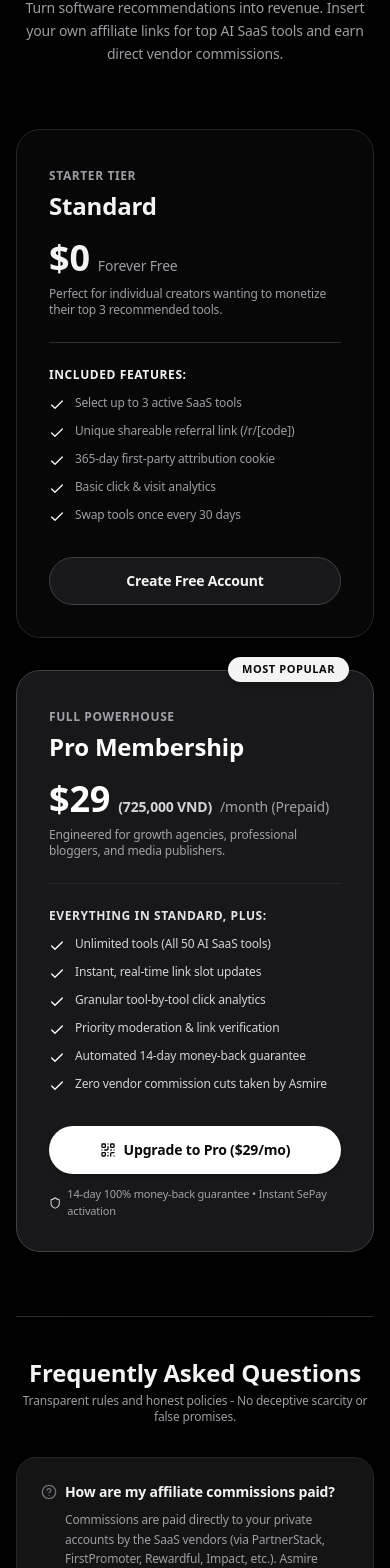
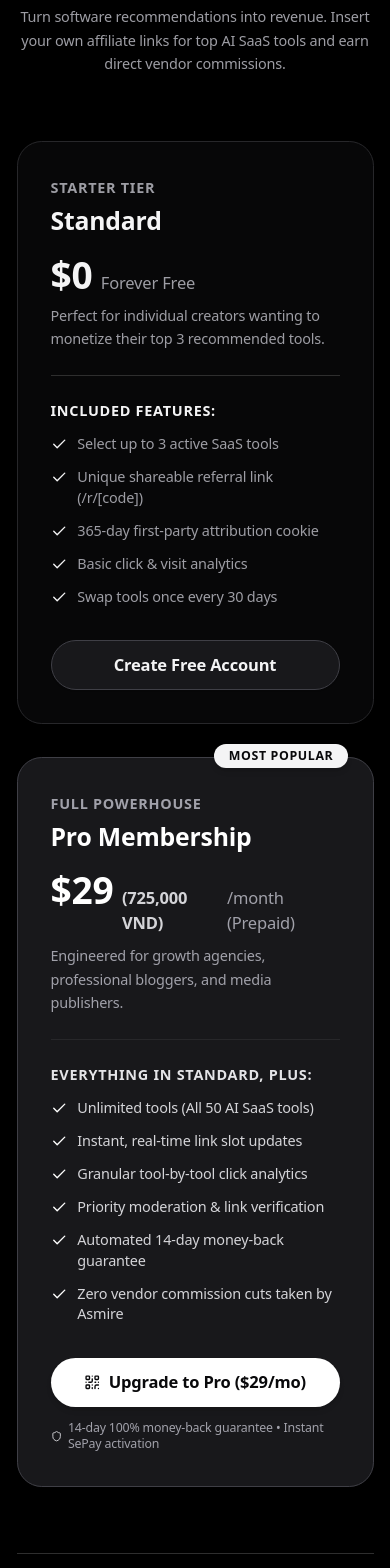
Before and after one commit to raifirstsi/asmireme, a Next.js app: page /en/membership in a window 390 px wide. Shown: the part 246-1814 px from the top of the page. Built offline with nearby package versions, Linux system fonts and the light colour scheme; no server answers.

Commit message:
feat(typography): enlarge nav menu text and site-wide body typography for enhanced legibility

```diff
--- a/src/app/[locale]/account/login/page.tsx
+++ b/src/app/[locale]/account/login/page.tsx
@@ -79,10 +79,10 @@ export default function LoginPage() {
               className="h-9 w-9 object-contain dark:invert transition-[filter] duration-200"
             />
           </div>
-          <h1 className="text-2xl font-black text-foreground">
+          <h1 className="text-2xl sm:text-3xl font-black text-foreground">
             {step === "EMAIL" ? "Welcome to Asmire" : "Enter Verification Code"}
           </h1>
-          <p className="text-xs text-muted-foreground">
+          <p className="text-sm text-muted-foreground">
             {step === "EMAIL"
               ? "Passwordless access for member referral management."
               : `We sent a 6-digit login code from support@asmire.me to ${email}`}
@@ -91,7 +91,7 @@ export default function LoginPage() {
 
         {message && (
           <div
-            className={`p-3 rounded-xl text-xs font-medium border ${
+            className={`p-3.5 rounded-xl text-sm font-medium border ${
               message.isError
                 ? "bg-rose-500/10 border-rose-500/30 text-rose-600 dark:text-rose-400"
                 : "bg-emerald-500/10 border-emerald-500/30 text-emerald-600 dark:text-emerald-400"
@@ -104,7 +104,7 @@ export default function LoginPage() {
         {step === "EMAIL" ? (
           <form onSubmit={handleSendOtp} className="space-y-4">
             <div className="space-y-1.5">
-              <label className="text-xs font-bold text-foreground">Email Address</label>
+              <label className="text-sm font-bold text-foreground">Email Address</label>
               <div className="relative">
                 <Mail className="absolute left-3.5 top-1/2 -translate-y-1/2 h-4 w-4 text-muted-foreground" />
                 <input
@@ -121,7 +121,7 @@ export default function LoginPage() {
             <button
               type="submit"
               disabled={loading}
-              className="w-full h-11 rounded-xl bg-brand-600 hover:bg-brand-700 text-white font-bold text-xs uppercase tracking-wider transition-all shadow-sm flex items-center justify-center gap-2"
+              className="w-full h-11 rounded-xl bg-brand-600 hover:bg-brand-700 text-white font-bold text-sm uppercase tracking-wider transition-all shadow-sm flex items-center justify-center gap-2"
             >
               <span>{loading ? "Sending Code..." : "Continue with Email"}</span>
               <ArrowRight className="h-4 w-4" />
@@ -130,7 +130,7 @@ export default function LoginPage() {
         ) : (
           <form onSubmit={handleVerifyOtp} className="space-y-4">
             <div className="space-y-1.5">
-              <label className="text-xs font-bold text-foreground">6-Digit Verification Code</label>
+              <label className="text-sm font-bold text-foreground">6-Digit Verification Code</label>
               <div className="relative">
                 <KeyRound className="absolute left-3.5 top-1/2 -translate-y-1/2 h-4 w-4 text-muted-foreground" />
                 <input
@@ -148,7 +148,7 @@ export default function LoginPage() {
             <button
               type="submit"
               disabled={loading}
-              className="w-full h-11 rounded-xl bg-brand-600 hover:bg-brand-700 text-white font-bold text-xs uppercase tracking-wider transition-all shadow-sm flex items-center justify-center gap-2"
+              className="w-full h-11 rounded-xl bg-brand-600 hover:bg-brand-700 text-white font-bold text-sm uppercase tracking-wider transition-all shadow-sm flex items-center justify-center gap-2"
             >
               <span>{loading ? "Verifying..." : "Verify & Sign In"}</span>
               <CheckCircle2 className="h-4 w-4" />
@@ -158,7 +158,7 @@ export default function LoginPage() {
               <button
                 type="button"
                 onClick={() => setStep("EMAIL")}
-                className="text-xs text-muted-foreground hover:text-foreground font-semibold"
+                className="text-sm text-muted-foreground hover:text-foreground font-semibold"
               >
                 ← Use a different email address
               </button>
@@ -166,7 +166,7 @@ export default function LoginPage() {
           </form>
         )}
 
-        <div className="pt-4 border-t border-border flex items-center justify-center gap-2 text-[11px] text-muted-foreground">
+        <div className="pt-4 border-t border-border flex items-center justify-center gap-2 text-xs text-muted-foreground">
           <ShieldCheck className="h-3.5 w-3.5 text-emerald-500" />
           <span>Zero passwords • Signed cryptographic sessions</span>
         </div>
--- a/src/app/[locale]/membership/page.tsx
+++ b/src/app/[locale]/membership/page.tsx
@@ -101,30 +101,30 @@ export default async function MembershipPage({ params }: MembershipPageProps) {
           <div className="flex flex-col justify-between rounded-3xl border border-zinc-200 dark:border-zinc-800 bg-zinc-50/50 dark:bg-zinc-900/30 p-8 shadow-sm">
             <div className="space-y-6">
               <div>
-                <span className="text-xs font-bold uppercase tracking-wider text-muted-foreground">
+                <span className="text-sm font-bold uppercase tracking-wider text-muted-foreground">
                   Starter Tier
                 </span>
-                <h3 className="text-2xl font-black text-foreground mt-1">
+                <h3 className="text-2xl sm:text-3xl font-black text-foreground mt-1">
                   {dict.membership.standardName}
                 </h3>
                 <div className="mt-4 flex items-baseline">
-                  <span className="text-4xl font-extrabold text-foreground">
+                  <span className="text-4xl sm:text-5xl font-extrabold text-foreground">
                     {dict.membership.standardPrice}
                   </span>
-                  <span className="ml-2 text-sm text-muted-foreground">
+                  <span className="ml-2 text-base text-muted-foreground">
                     {dict.membership.standardPeriod}
                   </span>
                 </div>
-                <p className="text-xs text-muted-foreground mt-2">
+                <p className="text-sm text-muted-foreground mt-2 leading-relaxed">
                   {isVi ? "Hoàn hảo cho người mới bắt đầu muốn chia sẻ 3 công cụ cốt lõi." : "Perfect for individual creators wanting to monetize their top 3 recommended tools."}
                 </p>
               </div>
 
               <div className="border-t border-border pt-6 space-y-3">
-                <span className="text-xs font-bold uppercase tracking-wider text-foreground block">
+                <span className="text-sm font-bold uppercase tracking-wider text-foreground block">
                   Included Features:
                 </span>
-                <ul className="space-y-2.5 text-xs text-muted-foreground">
+                <ul className="space-y-3 text-sm text-muted-foreground">
                   {dict.membership.standardFeatures.map((feat, idx) => (
                     <li key={idx} className="flex items-start gap-2.5">
                       <Check className="h-4 w-4 text-zinc-900 dark:text-zinc-100 shrink-0 mt-0.5" />
@@ -138,7 +138,7 @@ export default async function MembershipPage({ params }: MembershipPageProps) {
             <div className="pt-8">
               <Link
                 href={`/${locale}/account`}
-                className="w-full inline-flex items-center justify-center h-12 px-6 text-sm font-semibold rounded-full border border-zinc-300 dark:border-zinc-700 bg-white dark:bg-zinc-900 hover:bg-zinc-100 dark:hover:bg-zinc-800 text-foreground transition-colors shadow-sm"
+                className="w-full inline-flex items-center justify-center h-12 px-6 text-base font-semibold rounded-full border border-zinc-300 dark:border-zinc-700 bg-white dark:bg-zinc-900 hover:bg-zinc-100 dark:hover:bg-zinc-800 text-foreground transition-colors shadow-sm"
               >
                 {dict.membership.standardCta}
               </Link>
@@ -148,39 +148,39 @@ export default async function MembershipPage({ params }: MembershipPageProps) {
           {/* Pro Tier ($29/mo) - Apple Luxury Contrast */}
           <div className="relative flex flex-col justify-between rounded-3xl border border-zinc-900 dark:border-zinc-700 bg-zinc-950 text-white dark:bg-zinc-900 dark:text-white p-8 shadow-2xl">
             {/* Best Value Ribbon */}
-            <div className="absolute -top-3.5 right-6 rounded-full bg-white dark:bg-zinc-100 px-3.5 py-1 text-[11px] font-black uppercase tracking-wider text-zinc-950 shadow-md">
+            <div className="absolute -top-3.5 right-6 rounded-full bg-white dark:bg-zinc-100 px-3.5 py-1 text-xs font-black uppercase tracking-wider text-zinc-950 shadow-md">
               Most Popular
             </div>
 
             <div className="space-y-6">
               <div>
-                <span className="text-xs font-bold uppercase tracking-wider text-zinc-400">
+                <span className="text-sm font-bold uppercase tracking-wider text-zinc-400">
                   Full Powerhouse
                 </span>
-                <h3 className="text-2xl font-black text-white mt-1">
+                <h3 className="text-2xl sm:text-3xl font-black text-white mt-1">
                   {dict.membership.proName}
                 </h3>
                 <div className="mt-4 flex items-baseline gap-2">
-                  <span className="text-4xl font-extrabold text-white">
+                  <span className="text-4xl sm:text-5xl font-extrabold text-white">
                     {dict.membership.proPrice}
                   </span>
-                  <span className="text-sm font-semibold text-zinc-300">
+                  <span className="text-base font-semibold text-zinc-300">
                     ({dict.membership.proVnd})
                   </span>
-                  <span className="text-sm text-zinc-400">
+                  <span className="text-base text-zinc-400">
                     {dict.membership.proPeriod}
                   </span>
                 </div>
-                <p className="text-xs text-zinc-400 mt-2">
+                <p className="text-sm text-zinc-400 mt-2 leading-relaxed">
                   {isVi ? "Dành cho agency, blogger chuyên nghiệp và đội ngũ làm affiliate quy mô lớn." : "Engineered for growth agencies, professional bloggers, and media publishers."}
                 </p>
               </div>
 
               <div className="border-t border-zinc-800 pt-6 space-y-3">
-                <span className="text-xs font-bold uppercase tracking-wider text-zinc-200 block">
+                <span className="text-sm font-bold uppercase tracking-wider text-zinc-200 block">
                   Everything in Standard, plus:
                 </span>
-                <ul className="space-y-2.5 text-xs text-zinc-300 font-medium">
+                <ul className="space-y-3 text-sm text-zinc-300 font-medium">
                   {dict.membership.proFeatures.map((feat, idx) => (
                     <li key={idx} className="flex items-start gap-2.5">
                       <Check className="h-4 w-4 text-white shrink-0 mt-0.5" />
@@ -194,12 +194,12 @@ export default async function MembershipPage({ params }: MembershipPageProps) {
             <div className="pt-8 space-y-3">
               <Link
                 href={`/${locale}/account/billing`}
-                className="w-full inline-flex items-center justify-center h-12 px-6 text-sm font-bold rounded-full bg-white hover:bg-zinc-200 text-zinc-950 transition-all shadow-md"
+                className="w-full inline-flex items-center justify-center h-12 px-6 text-base font-bold rounded-full bg-white hover:bg-zinc-200 text-zinc-950 transition-all shadow-md"
               >
                 <QrCode className="h-4 w-4 mr-2" />
                 {dict.membership.proCta}
               </Link>
-              <div className="flex items-center justify-center gap-1.5 text-[11px] text-zinc-400">
+              <div className="flex items-center justify-center gap-1.5 text-xs text-zinc-400">
                 <Shield className="h-3.5 w-3.5 text-zinc-300" />
                 <span>14-day 100% money-back guarantee • Instant SePay activation</span>
               </div>
@@ -210,10 +210,10 @@ export default async function MembershipPage({ params }: MembershipPageProps) {
         {/* FAQs */}
         <div className="max-w-3xl mx-auto pt-10 border-t border-border space-y-8">
           <div className="text-center">
-            <h2 className="text-2xl font-black text-foreground">
+            <h2 className="text-2xl sm:text-3xl font-black text-foreground">
               {isVi ? "Câu Hỏi Thường Gặp Về Quyền Lợi Thành Viên" : "Frequently Asked Questions"}
             </h2>
-            <p className="text-xs text-muted-foreground mt-1">
+            <p className="text-sm text-muted-foreground mt-1.5">
               {isVi ? "Minh bạch tuyệt đối - Không cam kết ảo, không chiêu trò lừa dối." : "Transparent rules and honest policies - No deceptive scarcity or false promises."}
             </p>
           </div>
@@ -221,11 +221,11 @@ export default async function MembershipPage({ params }: MembershipPageProps) {
           <div className="space-y-4">
             {faqs.map((faq, idx) => (
               <div key={idx} className="rounded-2xl border border-zinc-200 dark:border-zinc-800 bg-card p-6 space-y-2 shadow-sm">
-                <h4 className="font-bold text-sm text-foreground flex items-center gap-2">
+                <h4 className="font-bold text-base text-foreground flex items-center gap-2">
                   <HelpCircle className="h-4 w-4 text-zinc-500 shrink-0" />
                   {faq.q}
                 </h4>
-                <p className="text-xs text-muted-foreground leading-relaxed pl-6">
+                <p className="text-sm text-muted-foreground leading-relaxed pl-6">
                   {faq.a}
                 </p>
               </div>
--- a/src/app/globals.css
+++ b/src/app/globals.css
@@ -67,6 +67,9 @@
 }
 
 @layer base {
+  html {
+    font-size: 16.5px;
+  }
   * {
     @apply border-border;
   }
--- a/src/components/layout/Header.tsx
+++ b/src/components/layout/Header.tsx
@@ -53,12 +53,13 @@ export function Header({ locale }: HeaderProps) {
     router.push(segments.join("/") || `/${targetLocale}`);
   };
 
-  // Apple-style streamlined primary navigation: 4 core links
+  // Apple-style streamlined primary navigation: 5 core links
   const primaryNavItems = [
     { label: dict.nav.tools, href: `/${locale}/tools` },
     { label: dict.nav.categories, href: `/${locale}/categories` },
     { label: dict.nav.compare, href: `/${locale}/compare` },
     { label: dict.nav.blog, href: `/${locale}/blog` },
+    { label: "Member", href: `/${locale}/membership` },
   ];
 
   // Secondary links for mobile drawer and search
@@ -66,7 +67,6 @@ export function Header({ locale }: HeaderProps) {
     { label: dict.nav.rankings, href: `/${locale}/rankings` },
     { label: locale === "vi" ? "Đánh Giá Thực Tế" : "Reviews", href: `/${locale}/reviews` },
     { label: dict.nav.deals, href: `/${locale}/deals` },
-    { label: "Member", href: `/${locale}/membership` },
   ];
 
   return (
@@ -99,10 +99,10 @@ export function Header({ locale }: HeaderProps) {
                   key={item.href}
                   href={item.href}
                   prefetch={true}
-                  className={`text-xs font-medium tracking-normal transition-colors py-1 ${
+                  className={`text-[14px] lg:text-[15px] font-medium tracking-normal transition-colors py-1 ${
                     isActive
                       ? "text-black dark:text-white font-semibold"
-                      : "text-zinc-500 hover:text-black dark:text-zinc-400 dark:hover:text-white"
+                      : "text-zinc-600 hover:text-black dark:text-zinc-300 dark:hover:text-white"
                   }`}
                 >
                   {item.label}
@@ -116,12 +116,12 @@ export function Header({ locale }: HeaderProps) {
             {/* Desktop Quick Search Trigger (Cmd+K) - Clean Minimalist Pill with harmonious height */}
             <button
               onClick={openSearch}
-              className="hidden sm:flex items-center gap-2 h-9 px-3.5 text-xs text-zinc-400 hover:text-zinc-600 dark:hover:text-zinc-200 bg-zinc-100/80 hover:bg-zinc-200/80 dark:bg-zinc-900 dark:hover:bg-zinc-800 rounded-full border-0 transition-colors cursor-pointer"
+              className="hidden sm:flex items-center gap-2 h-9 px-3.5 text-xs sm:text-[13px] text-zinc-400 hover:text-zinc-600 dark:hover:text-zinc-200 bg-zinc-100/80 hover:bg-zinc-200/80 dark:bg-zinc-900 dark:hover:bg-zinc-800 rounded-full border-0 transition-colors cursor-pointer"
               aria-label="Search tools"
             >
               <Search className="h-3.5 w-3.5 text-zinc-400 shrink-0" />
-              <span className="hidden xl:inline text-xs truncate max-w-[80px]">Search...</span>
-              <kbd className="pointer-events-none inline-flex h-4.5 select-none items-center rounded bg-white dark:bg-zinc-800 px-1.5 font-mono text-[9px] font-medium text-zinc-400 shadow-2xs">
+              <span className="hidden xl:inline truncate max-w-[80px]">Search...</span>
+              <kbd className="pointer-events-none inline-flex h-4.5 select-none items-center rounded bg-white dark:bg-zinc-800 px-1.5 font-mono text-[10px] font-medium text-zinc-400 shadow-2xs">
                 ⌘K
               </kbd>
             </button>
@@ -141,20 +141,20 @@ export function Header({ locale }: HeaderProps) {
             {/* Language Switcher - Borderless, Zero Hover Background */}
             <button
               onClick={toggleLanguage}
-              className="flex items-center gap-1.5 h-9 px-2 text-xs font-semibold border-0 bg-transparent text-zinc-600 dark:text-zinc-400 hover:text-black dark:hover:text-white transition-colors cursor-pointer outline-none focus:outline-none"
+              className="flex items-center gap-1.5 h-9 px-2 text-[13px] font-semibold border-0 bg-transparent text-zinc-600 dark:text-zinc-400 hover:text-black dark:hover:text-white transition-colors cursor-pointer outline-none focus:outline-none"
               title="Switch Language"
             >
               <Globe className="h-3.5 w-3.5 opacity-80" />
               <span>{locale.toUpperCase()}</span>
             </button>
 
-            {/* Member CTA Button - Balanced Luxury Pill */}
+            {/* Login CTA Button - Balanced Luxury Pill */}
             <Link
-              href={`/${locale}/membership`}
+              href={`/${locale}/account/login`}
               prefetch={true}
-              className="hidden sm:inline-flex items-center justify-center h-9 px-5 text-xs font-semibold rounded-full bg-black hover:bg-zinc-800 text-white dark:bg-white dark:hover:bg-zinc-200 dark:text-black transition-all shadow-xs tracking-normal"
+              className="hidden sm:inline-flex items-center justify-center h-9 px-5 text-[13.5px] font-semibold rounded-full bg-black hover:bg-zinc-800 text-white dark:bg-white dark:hover:bg-zinc-200 dark:text-black transition-all shadow-xs tracking-normal"
             >
-              Member
+              Đăng nhập
             </Link>
 
             {/* Mobile Menu Hamburger - Borderless */}
@@ -213,12 +213,12 @@ export function Header({ locale }: HeaderProps) {
 
             <div className="pt-3 border-t border-zinc-100 dark:border-zinc-900">
               <Link
-                href={`/${locale}/membership`}
+                href={`/${locale}/account/login`}
                 prefetch={true}
                 onClick={() => setMobileMenuOpen(false)}
-                className="w-full text-center py-2.5 rounded-full bg-black hover:bg-zinc-800 text-white dark:bg-white dark:text-black dark:hover:bg-zinc-200 font-semibold text-xs shadow-xs block transition-all"
+                className="w-full text-center py-2.5 rounded-full bg-black hover:bg-zinc-800 text-white dark:bg-white dark:text-black dark:hover:bg-zinc-200 font-semibold text-sm shadow-xs block transition-all"
               >
-                Member
+                Đăng nhập
               </Link>
             </div>
           </div>
--- a/src/services/auth.ts
+++ b/src/services/auth.ts
@@ -51,7 +51,7 @@ export async function sendOtpEmail(email: string): Promise<{ success: boolean; m
 
     // Dispatch via Resend API
     await resend.emails.send({
-      from: `Asmire Security <${fromEmail}>`,
+      from: `Asmire <${fromEmail}>`,
       to: normalizedEmail,
       subject: `Your Asmire Verification Code: ${code}`,
       headers: {
--- a/src/services/billing.ts
+++ b/src/services/billing.ts
@@ -344,7 +344,7 @@ export async function processSepayWebhook(
       const fromEmail = process.env.RESEND_FROM_EMAIL || "support@asmire.me";
 
       await resend.emails.send({
-        from: `Asmire Billing <${fromEmail}>`,
+        from: `Asmire <${fromEmail}>`,
         to: targetUserEmail,
         subject: "🎉 Welcome to Asmire Pro - All 50 AI SaaS Tools Unlocked!",
         headers: {
```
